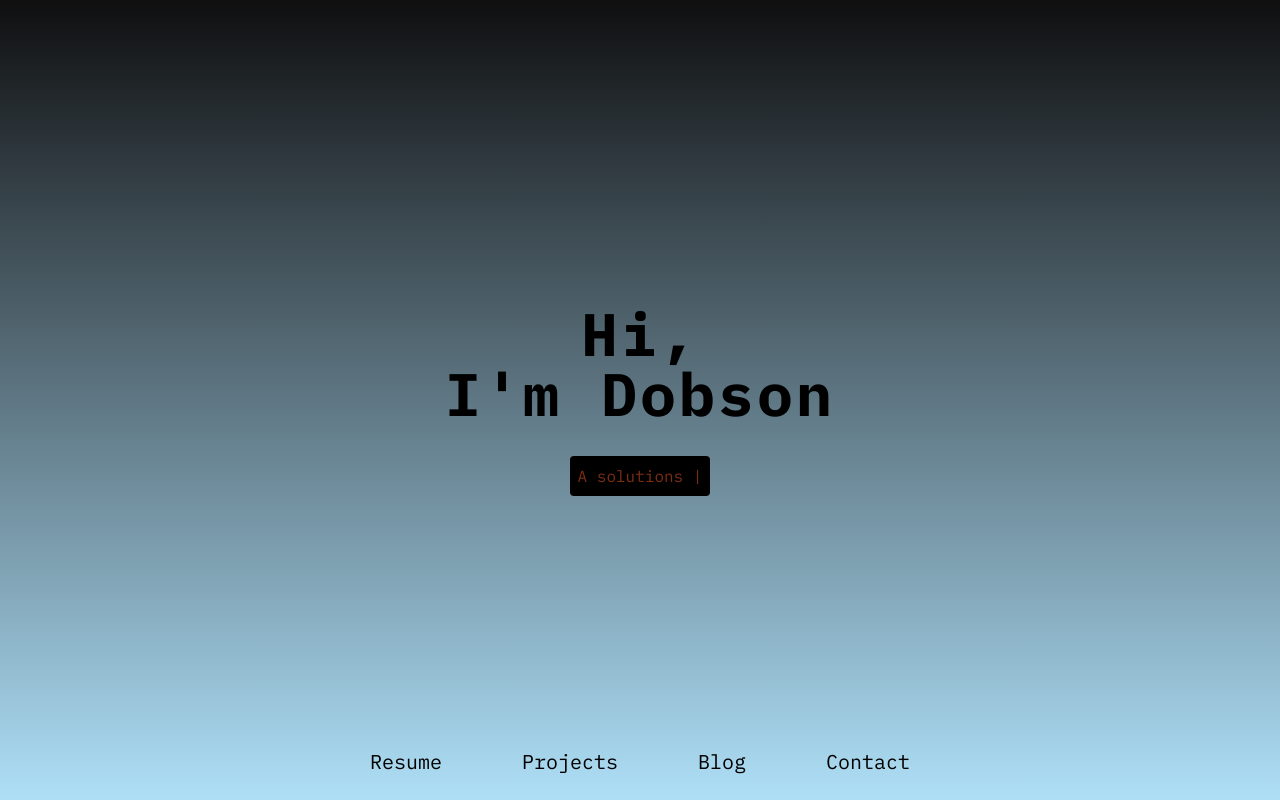
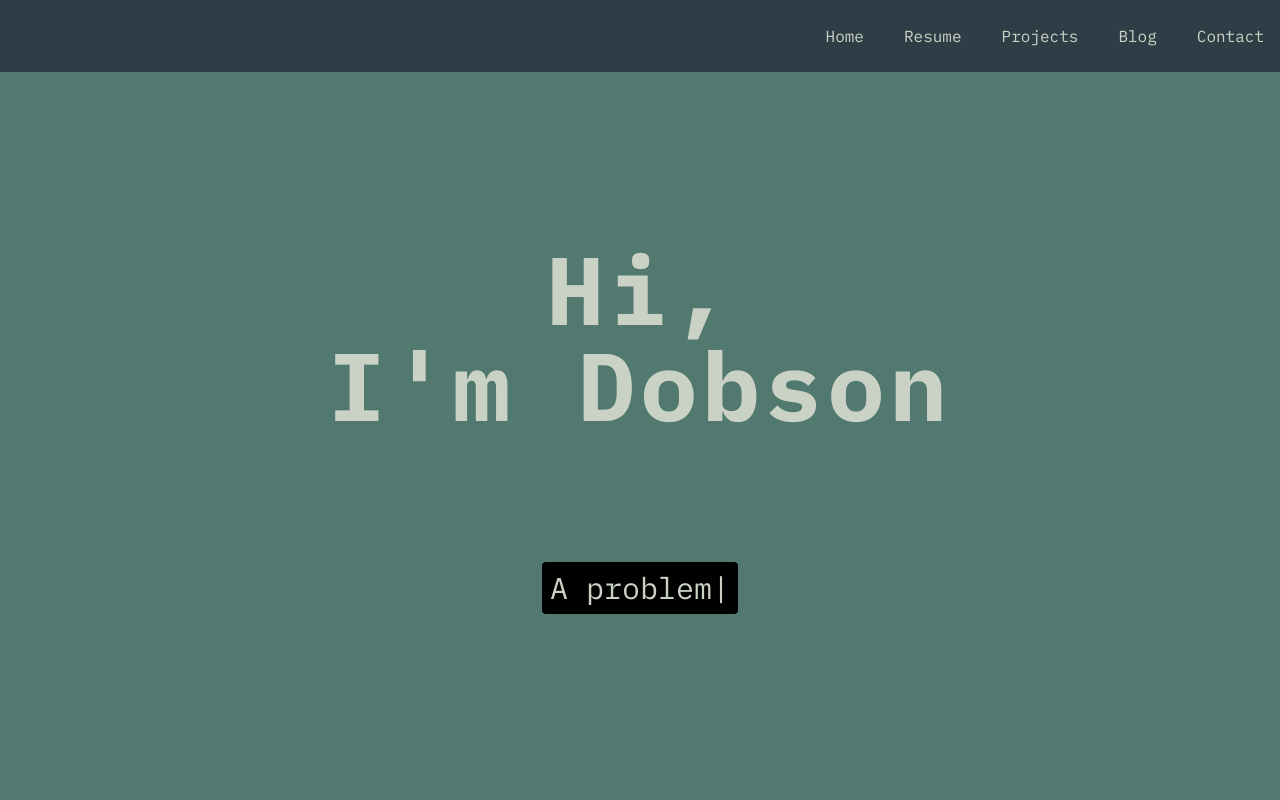
Before and after one commit to dobsonddev/dobsonddev-portfolio, a Next.js app: page / in a window 1280 px wide. Shown: the top 800 px of the page. Built offline with nearby package versions, Linux system fonts and the light colour scheme.

Commit message:
home page rework, added new style/color theme variables to tailwind.config.file

```diff
--- /dev/null
+++ b/src/components/Home/Home.tsx
@@ -0,0 +1,37 @@
+import React from "react";
+import Typed from "react-typed";
+
+function Home() {
+    return (
+        <div className="min-h-screen bg-gradient-to-b from-creamOrange to-softBlue grid grid-flow-row auto-rows-auto items-center justify-items-center">
+            <div className="text-center mt-10">
+                <h1 className="text-8xl font-extrabold tracking-wider text-light">
+                    Hi, <br />
+                    I'm Dobson
+                </h1>
+            </div>
+
+            <div className="bg-black text-3xl text-light p-2 rounded mb-auto">
+                <Typed
+                    strings={[
+                        "A software engineer",
+                        "A problem solver",
+                        "A data enthusiast",
+                        "A solutions orchestrator",
+                        "A music lover",
+                        "A hungry mind",
+                        "A tinkerer",
+                        "An outdoors enjoyer",
+                        "An athlete",
+                        "A gamer"
+                    ]}
+                    typeSpeed={115}
+                    backSpeed={70}
+                    loop
+                />
+            </div>
+        </div>
+    );
+}
+
+export default Home;
--- a/src/components/Intro/Intro.tsx
+++ /dev/null
@@ -1,44 +0,0 @@
-import React from "react";
-import Typed from "react-typed";
-
-function Intro() {
-    return (
-        <div className="min-h-screen bg-gradient-to-b from-creamOrange to-softBlue flex flex-col justify-center items-center">
-            <div className="text-center">
-                <h1 className="text-6xl font-extrabold tracking-wider text-black">
-                    Hi, <br />
-                    I'm Dobson
-                </h1>
-            </div>
-
-            <div className="bg-black text-5l text-orange-900 p-2 rounded mt-8">
-                <Typed
-                    strings={[
-                        "A software engineer",
-                        "A solutions orchestrator",
-                        "A music lover",
-                        "A data enthusiast",
-                        "A hungry mind",
-                        "A steadfast problem solver",
-                        "A tinkerer",
-                        "An outdoors enjoyer",
-                        "An athlete",
-                        "A gamer"
-                    ]}
-                    typeSpeed={115}
-                    backSpeed={70}
-                    loop
-                />
-            </div>
-
-            <nav className="text-black absolute bottom-0 w-full flex space-x-12 text-xl py-4 justify-center">
-                <a href="#resume" className="hover:text-white hover:bg-black px-4 py-2 transition-all duration-500 transform hover:-translate-y-1">Resume</a>
-                <a href="#projects" className="hover:text-white hover:bg-black px-4 py-2 transition-all duration-500 transform hover:-translate-y-1">Projects</a>
-                <a href="#blog" className="hover:text-white hover:bg-black px-4 py-2 transition-all duration-500 transform hover:-translate-y-1">Blog</a>
-                <a href="#contact" className="hover:text-white hover:bg-black px-4 py-2 transition-all duration-500 transform hover:-translate-y-1">Contact</a>
-            </nav>
-        </div>
-    );
-}
-
-export default Intro;
--- a/src/pages/index.tsx
+++ b/src/pages/index.tsx
@@ -1,15 +1,23 @@
 import React from 'react';
-import Intro from '@/components/Intro/Intro';
+import Home from '@/components/Home/Home';
 import Resume from '../components/Resume/Resume';
 import Projects from '../components/Projects/Projects';
 import Blog from '../components/Blog/Blog';
 import Contact from '../components/Contact/Contact';
 const IndexPage = () => {
     return (
-        <div className="bg-cream text-black">
+        <div className="bg-mid text-light">
+            <nav className="text-light w-full flex space-x-2 text-l py-4 justify-end bg-dark">
+                <a href="#home" className="hover:text-dark hover:bg-light px-4 py-2 transition-all duration-500 transform hover:-translate-y-1">Home</a>
+                <a href="#resume" className="hover:text-dark hover:bg-light px-4 py-2 transition-all duration-500 transform hover:-translate-y-1">Resume</a>
+                <a href="#projects" className="hover:text-dark hover:bg-light px-4 py-2 transition-all duration-500 transform hover:-translate-y-1">Projects</a>
+                <a href="#blog" className="hover:text-dark hover:bg-light px-4 py-2 transition-all duration-500 transform hover:-translate-y-1">Blog</a>
+                <a href="#contact" className="hover:text-dark hover:bg-light px-4 py-2 transition-all duration-500 transform hover:-translate-y-1">Contact</a>
+            </nav>
+
             <div className="flex flex-col items-center">
-                <section id="about-me" className="w-full">
-                    <Intro />
+                <section id="home" className="w-full">
+                    <Home />
                 </section>
 
                 <section id="resume" className="w-full">
--- a/tailwind.config.ts
+++ b/tailwind.config.ts
@@ -9,11 +9,11 @@ const config: Config = {
   theme: {
     extend: {
       colors: {
-        cream: '#0f0f10', // Adjust as necessary
-        creamOrange: '#0f0f10', // Adjust as necessary
-        darkGreen: '#006400', // Adjust as necessary
-        softBlue: '#AEDFF7', // Adjust as necessary
-        dark: '#0f0f10', // Adjust as necessary
+        light: '#cad2c5',
+        midlight: '#84a98c',
+        mid: '#52796f',
+        middark: '#354f52',
+        dark: '#2f3e46',
       },
       backgroundImage: {
         'gradient-radial': 'radial-gradient(var(--tw-gradient-stops))',
```
Also changed, not shown: 1 other file (tests, documents, lock files or other folders).
